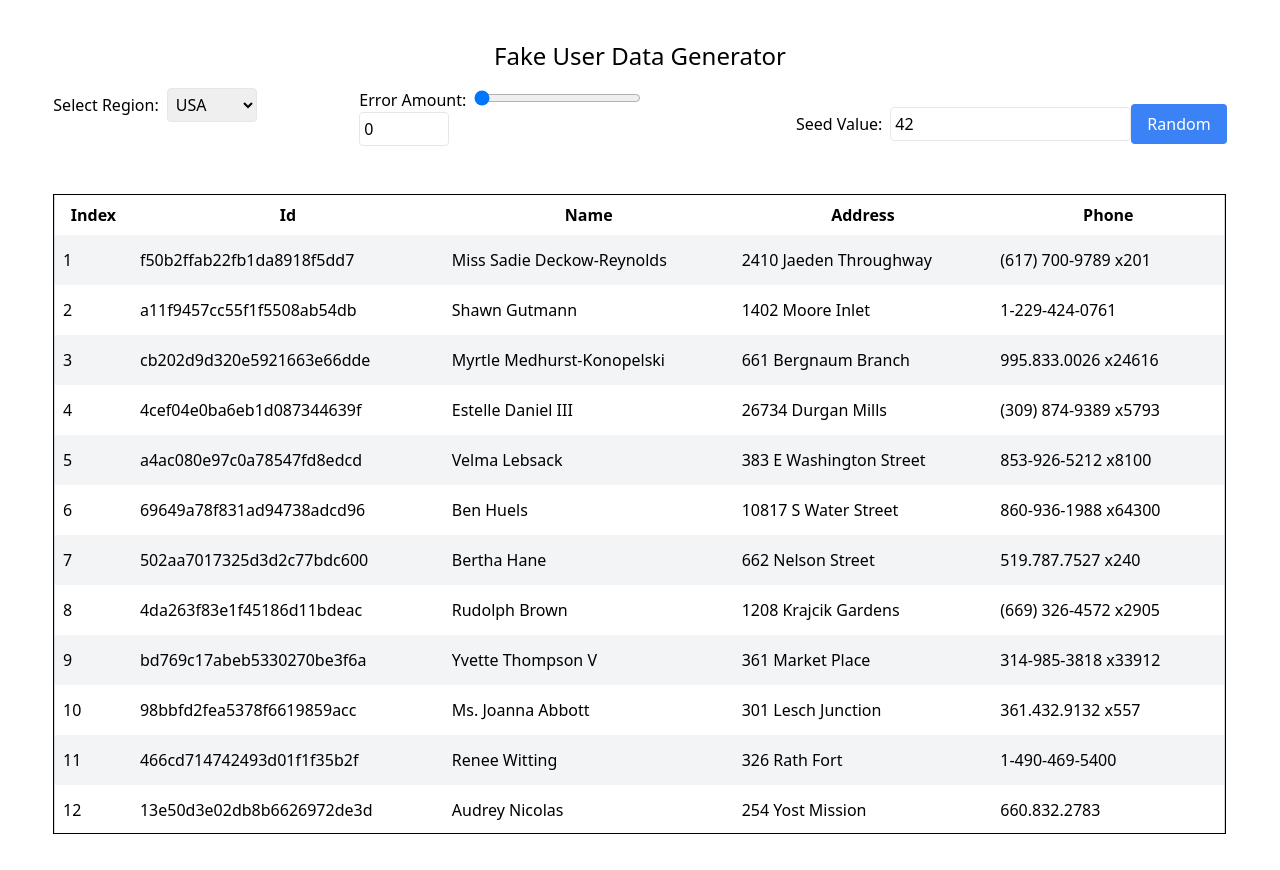
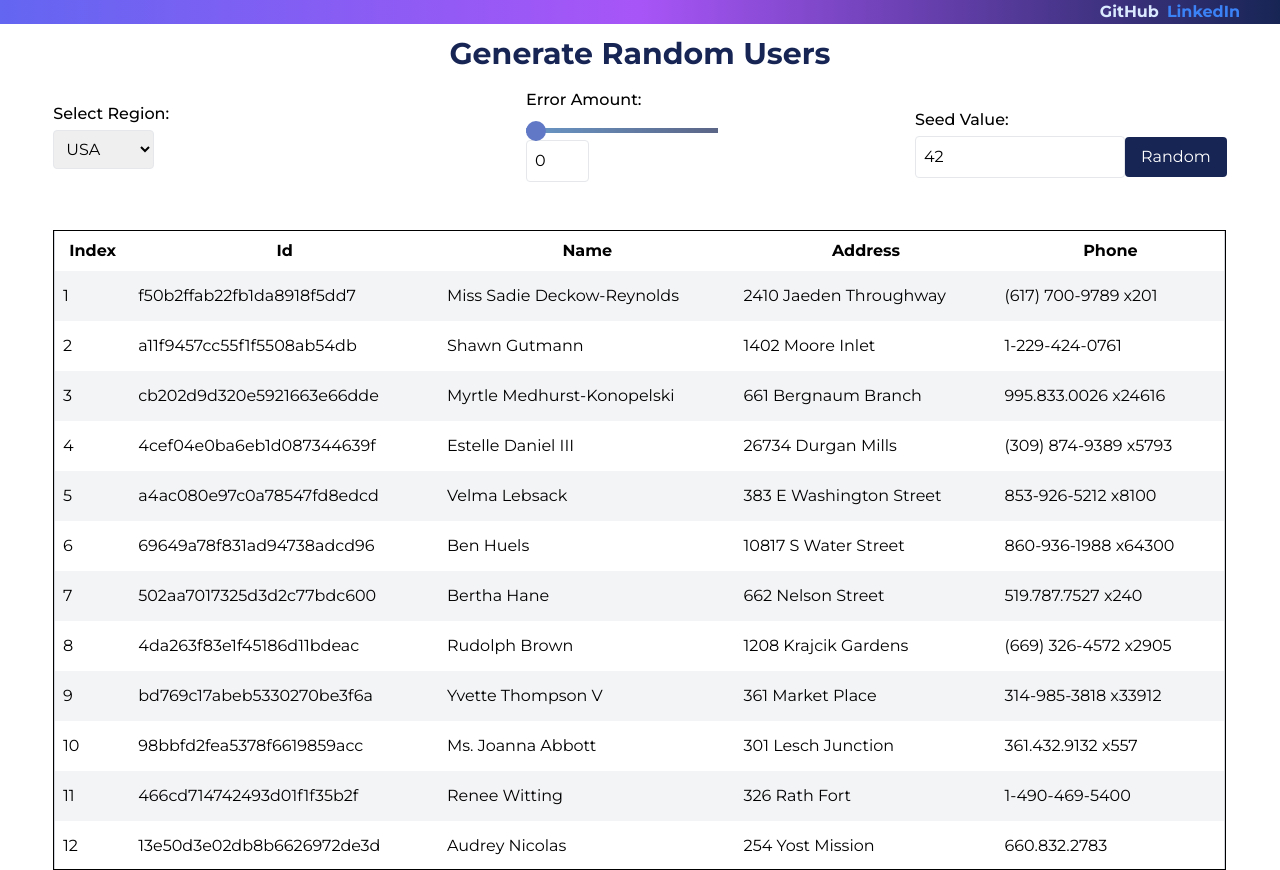
Before and after one commit to abrorm3/FakeUserDataGenerator, an Angular app in the folder fakeUserDataGenerator/: page / in a window 1280 px wide. Before the commit the page ends 834 px from the top, so only its background shows below. Built offline with nearby package versions, Linux system fonts and the light colour scheme.

Commit message:
added tailwind styling

```diff
--- a/fakeUserDataGenerator/src/app/user-data-generator/user-data-generator.component.css
+++ b/fakeUserDataGenerator/src/app/user-data-generator/user-data-generator.component.css
@@ -9,3 +9,21 @@
 .table-cdk{
   height: 50px;
 }
+.custom-range {
+  appearance: none;
+  width: 100%;
+  height: 5px;
+  background: linear-gradient(to right, #2b6cb0, #172554);
+  outline: none;
+  opacity: 0.7;
+  transition: opacity 0.2s;
+}
+
+.custom-range::-webkit-slider-thumb {
+  appearance: none;
+  width: 20px;
+  height: 20px;
+  background: #1e40af;
+  border-radius: 50%;
+  cursor: pointer;
+}
--- a/fakeUserDataGenerator/src/app/user-data-generator/user-data-generator.component.html
+++ b/fakeUserDataGenerator/src/app/user-data-generator/user-data-generator.component.html
@@ -1,10 +1,20 @@
-<div class="flex flex-col items-center mt-10" >
-  <h1 class="text-2xl mb-4">Fake User Data Generator</h1>
+<div class="credentials font-lato flex justify-end pr-10 font-bold bg-gradient-to-r from-indigo-500 via-purple-500 to-blue-950">
+  <a class="mr-2 text-blue-100" href="https://github.com/abrorm3/FakeUserDataGenerator" target="_blank">GitHub</a>
+  <a class="text-blue-500" href="https://www.linkedin.com/in/abror-mukhammadiev-a74b9a205/" target="_blank">LinkedIn</a>
+</div>
 
-  <div class="w-11/12 flex flex-col md:flex-row justify-between mb-4">
+<div class="flex flex-col items-center mt-3">
+  <h1 class="text-3xl font-bold mb-4 text-blue-950 text-center ">Generate Random Users</h1>
+
+  <div class="w-11/12 flex flex-col md:flex-row justify-between mb-4 items-center">
     <div class="mb-4 md:mb-0">
-      <label for="region" class="mr-2">Select Region:</label>
-      <select id="region" class="p-1 border rounded" [(ngModel)]="selectedRegion" (ngModelChange)="generateData()">
+      <label for="region" class="block mb-1 font-medium">Select Region:</label>
+      <select
+        id="region"
+        class="p-2 border rounded"
+        [(ngModel)]="selectedRegion"
+        (ngModelChange)="generateData()"
+      >
         <option value="usa">USA</option>
         <option value="RU">Russia</option>
         <option value="KA_GE">Georgia</option>
@@ -12,12 +22,12 @@
       </select>
     </div>
 
-    <div class="mb-4 md:mb-0">
-      <label for="errorAmount" class="mr-2">Error Amount:</label>
+    <div class="mb-4 md:mb-0 ml-40">
+      <label for="errorAmount" class="block mb-1 font-medium">Error Amount:</label>
       <input
         type="range"
         id="errorAmount"
-        class="w-1/2"
+        class="w-1/2 custom-range"
         min="0"
         max="10"
         [(ngModel)]="errorAmount"
@@ -25,24 +35,28 @@
       />
       <input
         type="number"
-        class="p-1 border rounded"
+        class="p-2 border rounded"
         min="0"
         max="10"
         [ngModel]="errorAmount"
-        (ngModelChange)="errorAmount = $event;generateData();"
+        (ngModelChange)="errorAmount = $event; generateData();"
+
       />
     </div>
 
     <div class="mb-4 md:mb-0 mt-4">
-      <label for="seed" class="mr-2">Seed Value:</label>
+      <label for="seed" class="block mb-1 font-medium">Seed Value:</label>
       <input
         type="number"
         id="seed"
-        class="p-1 border rounded"
+        class="p-2 border rounded"
         [(ngModel)]="seed"
         (ngModelChange)="generateData()"
       />
-      <button class="bg-blue-500 text-white py-2 px-4 rounded" (click)="generateRandomSeed()">
+      <button
+        class="bg-blue-950 text-white py-2 px-4 rounded hover:bg-blue-600"
+        (click)="generateRandomSeed()"
+      >
         Random
       </button>
     </div>
--- a/fakeUserDataGenerator/src/index.html
+++ b/fakeUserDataGenerator/src/index.html
@@ -6,6 +6,8 @@
   <base href="/">
   <meta name="viewport" content="width=device-width, initial-scale=1">
   <link rel="icon" type="image/x-icon" href="favicon.ico">
+  <link href="https://fonts.googleapis.com/css2?family=Montserrat:wght@400;500;700&display=swap" rel="stylesheet">
+
 </head>
 <body>
   <app-root></app-root>
--- a/fakeUserDataGenerator/src/styles.css
+++ b/fakeUserDataGenerator/src/styles.css
@@ -2,3 +2,17 @@
 @tailwind base;
 @tailwind components;
 @tailwind utilities;
+
+/* Example usage */
+body {
+  font-family: 'Montserrat', sans-serif;
+}
+
+h1, h2, h3 {
+  font-family: 'Montserrat', sans-serif;
+  font-weight: 700;
+}
+
+p {
+  font-family: 'Montserrat', sans-serif;
+}
```
